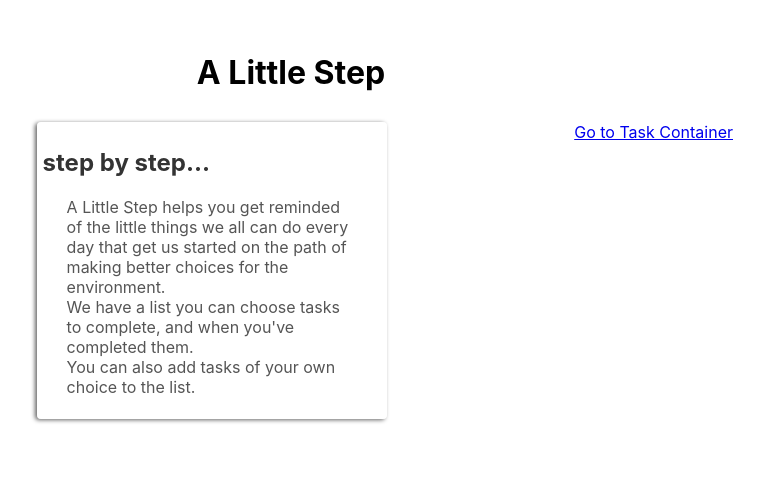
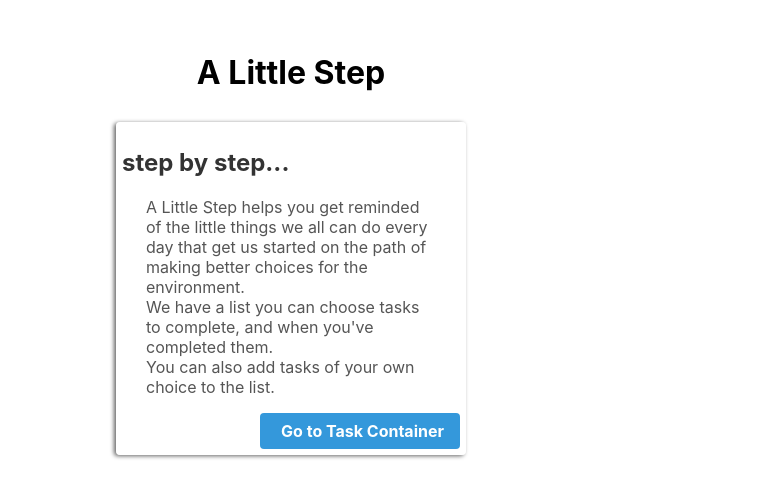
Before and after one commit to FikaKarin/project-a-little-step, a React (Vite) app: page /home in a window 1280 px wide. Shown: the top 498 px of the page, without its empty margins (349-1113 px from the left). Built offline with nearby package versions, Linux system fonts and the light colour scheme.

Commit message:
fix: unique id:s. fix: UI fixes, buttons.

```diff
--- a/package.json
+++ b/package.json
@@ -18,7 +18,8 @@
     "react-icons": "^4.12.0",
     "react-redux": "^8.1.3",
     "react-router-dom": "^6.18.0",
-    "styled-components": "^6.1.1"
+    "styled-components": "^6.1.1",
+    "uuid": "^9.0.1"
   },
   "devDependencies": {
     "@types/react": "^18.2.15",
--- a/src/components/ChosenTaskList/ChosenTaskList.jsx
+++ b/src/components/ChosenTaskList/ChosenTaskList.jsx
@@ -29,6 +29,8 @@ export const ChosenTaskList = () => {
         <ul>
           {chosenTasks.map((task) => (
             <li key={task.id}>
+              {' '}
+              {/* Update key to use the new ID */}
               <ChosenTaskText>{task.task}</ChosenTaskText>
               <ButtonWrapper>
                 <FaCheckCircleStyled
--- a/src/components/CompletedTasks/CompletedTasks.jsx
+++ b/src/components/CompletedTasks/CompletedTasks.jsx
@@ -38,6 +38,8 @@ export const CompletedTasks = () => {
       <ul>
         {completedTasks.map((task) => (
           <li key={task.id}>
+            {' '}
+            {/* Update key to use the new ID */}
             <CompletedTaskText>{task.task}</CompletedTaskText>
             <p>Completed on: {formatDate(task.completedAt)}</p>
             <FaUndo
--- a/src/components/StartContainer/StartContainer.jsx
+++ b/src/components/StartContainer/StartContainer.jsx
@@ -1,6 +1,7 @@
 // StartContainer.jsx
 import React from 'react';
 import { useSelector } from 'react-redux/es/hooks/useSelector';
+import { Link } from 'react-router-dom';
 import { About } from '../About/About'; // Import the About component
 import styled from 'styled-components';
 
@@ -13,6 +14,9 @@ export const StartContainer = () => {
   return (
     <TopWrapper>
       <About />
+      <LinkContainer>
+        <StyledLink to='/task-container'>Go to Task Container</StyledLink>
+      </LinkContainer>
     </TopWrapper>
   );
 };
@@ -25,4 +29,28 @@ const TopWrapper = styled.div`
   box-shadow: -2px 1px 4px #0000009b;
   max-width: 350px;
   margin: 0 auto;
+  position: relative; /* Make the container position relative */
 `;
+
+const LinkContainer = styled.div`
+display: flex;
+justify-content: flex-end;
+`
+
+// Styled component for the Link
+const StyledLink = styled(Link)`
+  display: flex;
+  width: 200px;
+  bottom: 16px; /* Adjust the bottom position as needed */
+  padding: 8px 16px;
+  background-color: #3498db;
+  color: #fff;
+  text-decoration: none;
+  border-radius: 4px;
+  font-weight: bold;
+  justify-content: flex-end;
+
+  &:hover {
+    background-color: #2980b9;
+  }
+`;
--- a/src/components/TaskListItem/TaskListItem.jsx
+++ b/src/components/TaskListItem/TaskListItem.jsx
@@ -4,7 +4,6 @@ import { FaTrash } from 'react-icons/fa';
 
 export const TaskListItem = ({ task, handleToggleChosen }) => {
   const handleTaskClick = () => {
-    // Handle the logic when a TaskListItem is clicked
     handleToggleChosen(task.id);
   };
 
--- a/src/reducers/tasks.js
+++ b/src/reducers/tasks.js
@@ -1,6 +1,7 @@
 // Import createSlice function from Redux Toolkit and tasksData from tasks.json
 import { createSlice } from '@reduxjs/toolkit';
 import tasksData from '../tasks.json';
+import { v4 as uuidv4 } from 'uuid'; // Import uuid
 
 // Create a slice for tasks with initial state and reducers
 export const tasksSlice = createSlice({
@@ -22,10 +23,10 @@ export const tasksSlice = createSlice({
     addTask: (state, action) => {
       const { task, dueDate } = action.payload;
       const newTask = {
-        id: Date.now(),
+        id: uuidv4(), // Use uuid for generating a unique ID
         task,
         chosen: false,
-        createdAt: new Date().toISOString(), // Convert to a string
+        createdAt: new Date().toISOString(),
         dueDate,
       };
       state.allTasks.push(newTask);
--- a/src/screens/Home.jsx
+++ b/src/screens/Home.jsx
@@ -1,5 +1,4 @@
 import React from 'react';
-import { Link } from 'react-router-dom';
 import { Provider } from 'react-redux';
 import { combineReducers, configureStore } from '@reduxjs/toolkit';
 import styled from 'styled-components';
@@ -25,7 +24,6 @@ export const Home = () => {
         <HeaderContainer />
         <HomeWrapper>
           <StartContainer />
-          <Link to="/task-container">Go to Task Container</Link>
         </HomeWrapper>
       </div>
     </Provider>
@@ -35,19 +33,12 @@ export const Home = () => {
 // Styled component for the HomeWrapper
 const HomeWrapper = styled.div`
   display: flex;
-  flex-direction: row;
-  justify-content: space-between;
-  align-items: flex-start;
-  /* background-image: url('https://images.unsplash.com/photo-1454944338482-a69bb95894af?q=80&w=1773&auto=format&fit=crop&ixlib=rb-4.0.3&ixid=M3wxMjA3fDB8MHxwaG90by1wYWdlfHx8fGVufDB8fHx8fA%3D%3D');
-  object-fit: contain; */
+  flex-direction: column;
   margin: 0 auto;
   max-width: 900px;
   padding: 8px;
 
   @media (max-width: 280px) {
-    flex-direction: column;
-    align-items: center;
-    background-image: none;
     padding: 0;
   }
 `;
```
Also changed, not shown: 1 other file (tests, documents, lock files or other folders).
